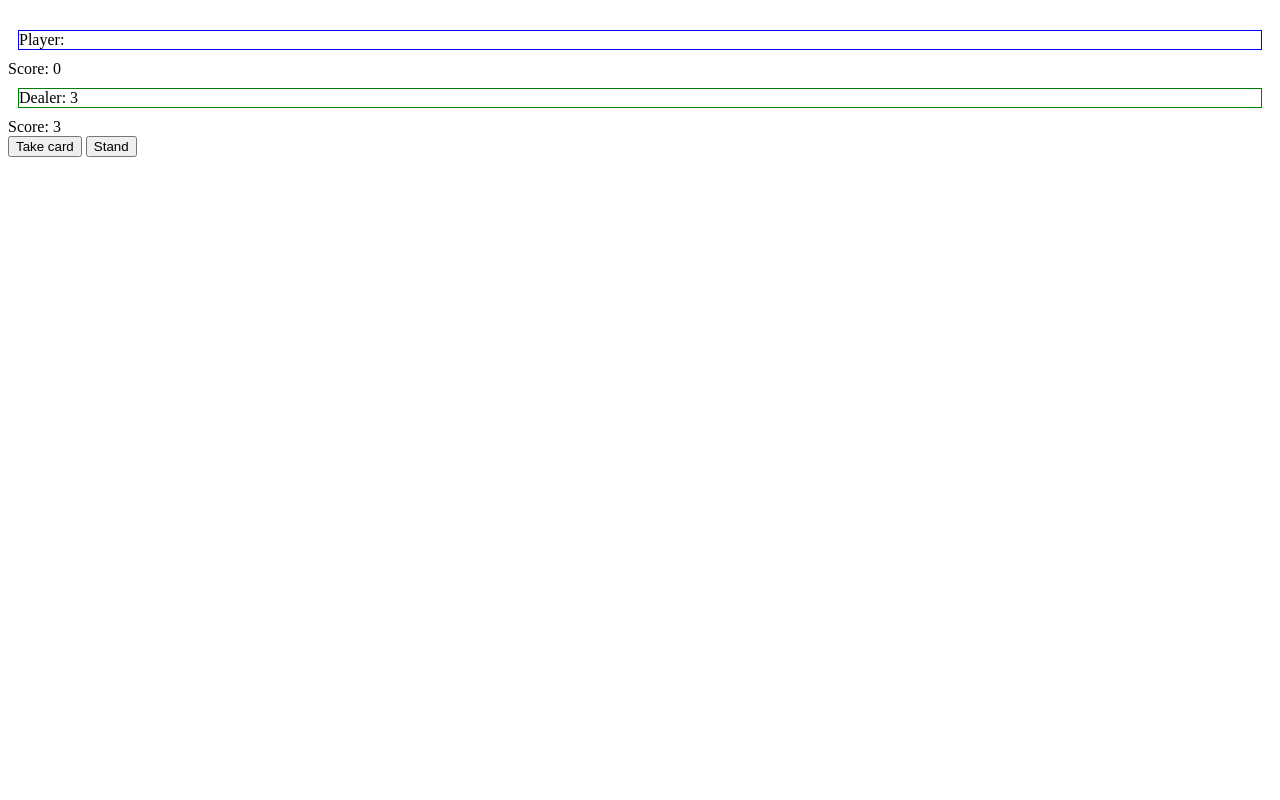
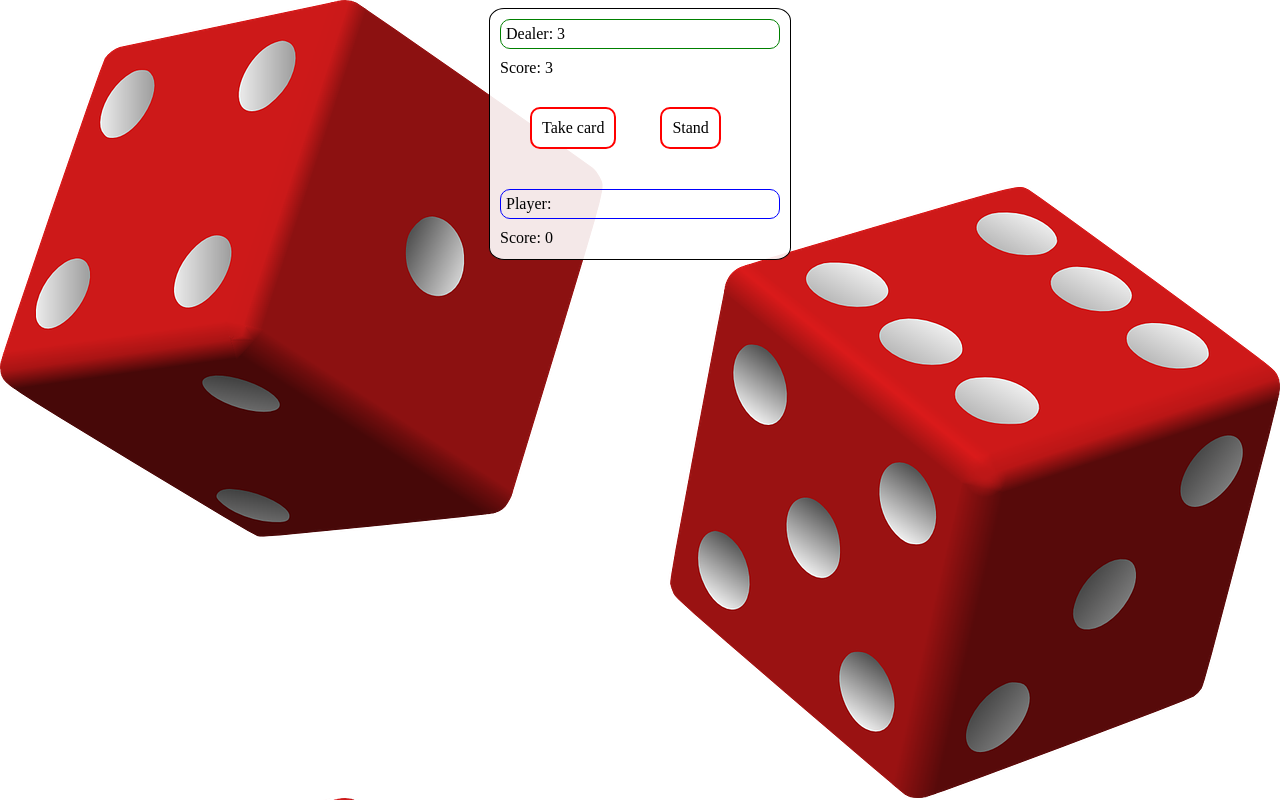
Before and after one commit to LimonJuice322/Black-Jack, a plain HTML site: page index.html in a window 1280 px wide. Drawn offline with Linux system fonts and the light colour scheme.

Commit message:
Changed css, index; added background image

```diff
--- a/index.html
+++ b/index.html
@@ -6,12 +6,14 @@
     <title></title>
   </head>
   <body>
-    <div class="user-hand">Player:</div>
-    <div class="user-score"></div>
-    <div class="dealer-hand">Dealer:</div>
-    <div class="dealer-score"></div>
-    <input class="create-form" type="button" onclick="getCard()" value="Take card">
-    <input class="create-form" type="button" onclick="check(win_lose, new_game)" value="Stand">
+    <main>
+      <div class="dealer-hand">Dealer:</div>
+      <div class="dealer-score"></div>
+      <div class="btn" onclick="getCard()">Take card</div>
+      <div class="btn" onclick="check(win_lose, new_game)">Stand</div>
+      <div class="user-hand">Player:</div>
+      <div class="user-score"></div>
+    </main>
   </body>
   <script src="logic.js">
   </script>
--- a/logic.js
+++ b/logic.js
@@ -161,6 +161,6 @@ function new_game() {
   dealer.hand.push(card);
   document.querySelector('.dealer-hand').textContent += ` ${card.name}`;
   document.querySelector('.dealer-score').textContent = `Score: ${dealer.get_score()}`;
-  // Player's score
+  // Player's score (set "zero")
   document.querySelector('.user-score').textContent = `Score: ${user.get_score()}`;
 }
--- a/styles.css
+++ b/styles.css
@@ -1,21 +1,52 @@
+body {
+  background-image: url('img/cas.png');
+}
+
+main {
+  width: 300px;
+  height: 250px;
+  margin: auto;
+  border: 1px solid black;
+  border-radius: 5%;
+  background: rgba(255, 255, 255, 0.9);
+}
+
 .btn {
-  margin: 1px 100px 5px 100px;
+  padding: 10px;
+  display: inline-block;
+  margin-left: 40px;
+  margin-bottom: 30px;
+  border: 2px solid red;
+  cursor: pointer;
+  background-color: white;
+  border-radius: 10px;
+}
+
+.btn:hover {
+  color: white;
+  background-color: red;
+  transition: 0.2s;
 }
 
 .dealer-hand {
+  padding: 5px;
   border: 1px solid green;
+  border-radius: 10px;
   margin: 10px;
 }
 
 .user-hand {
+  padding: 5px;
   border: 1px solid blue;
-  margin: 30px 10px 10px 10px;
+  border-radius: 10px;
+  margin: 10px;
 }
 
 .user-score {
-  margin-right: 10px;
+  margin: 10px;
 }
 
 .dealer-score {
-  margin-right: 10px;
+  margin: 10px;
+  margin-bottom: 30px;
 }
```
Also changed, not shown: img/cas.png (added).
